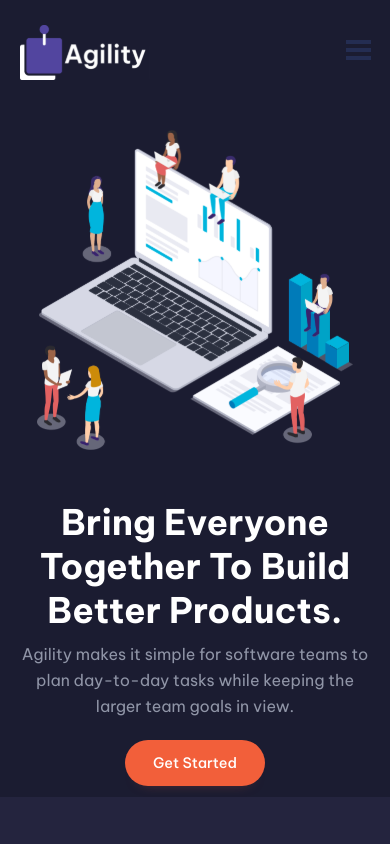
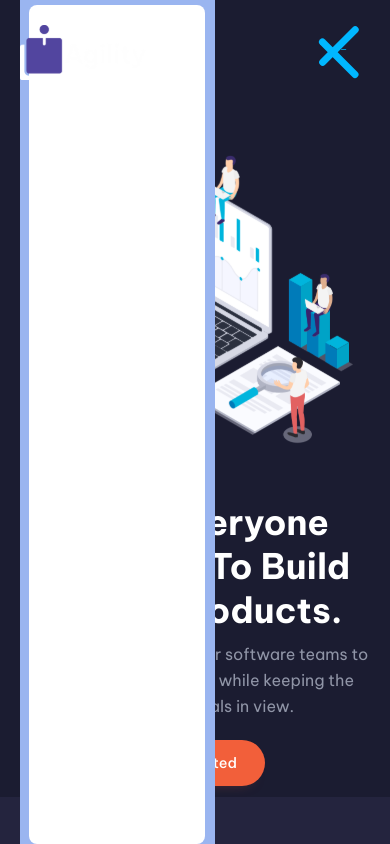
Before and after one commit to thisiskushal31/Agility, a React (Create React App) app: page / in a window 390 px wide. Both pictures are taken after a click on the button 358 px from the left and 52 px from the top of the page. Shown: the top 844 px of the page. Built offline with nearby package versions, Linux system fonts and the light colour scheme.

Commit message:
Hamburger Menu added

```diff
--- a/src/components/Footer.jsx
+++ b/src/components/Footer.jsx
@@ -79,7 +79,7 @@ export default function Footer() {
         </form>
         <div className="footer__copyright">
           <p className="footer__copyright--paragraph">
-              &copy; Copyright 2020. All Rights Reserved
+              &copy; Copyright 2022. All Rights Reserved
           </p>
         </div>
       </div>
--- a/src/components/Header.jsx
+++ b/src/components/Header.jsx
@@ -1,6 +1,26 @@
+import React, {useState} from "react";
 import logo from "../assets/logo.svg";
 import llustration from "../assets/illustration-intro.svg";
 export default function Navbar() {
+
+  // to change burger classes
+  const [header__topMobile_bar, setBurgerClass] = useState("burger-bar unclicked")
+  const [header__topMobile_nav, setMenuClass] = useState("menu hidden")
+  const [isMenuClicked, setIsMenuClicked] = useState(false)
+
+  // toggle burger menu change
+  const updateMenu = () => {
+      if(!isMenuClicked) {
+          setBurgerClass("burger-bar clicked")
+          setMenuClass("menu visible")
+      }
+      else {
+          setBurgerClass("burger-bar unclicked")
+          setMenuClass("menu hidden")
+      }
+      setIsMenuClicked(!isMenuClicked)
+  }
+
   return (
     <header className="header">
     <section className="header__topMobile header--fixed" id="headerTop">
@@ -8,12 +28,13 @@ export default function Navbar() {
         <a href="#" className="header__topMobile--brand">
           <img src={logo} alt="manage logo" className="header__topMobile--img"/>
         </a>
-        <button className="header__topMobile--burger" id="btnBurger">
-          <div className="header__topMobile--bar"></div>
-          <div className="header__topMobile--bar"></div>
-          <div className="header__topMobile--bar"></div>
+        <button onClick={updateMenu} className="header__topMobile_burger" id="btnBurger">
+          <div className={header__topMobile_bar}></div>
+          <div className={header__topMobile_bar}></div>
+          <div className={header__topMobile_bar}></div>
         </button>
-        <nav className="header__topMobile--nav" id="nav">
+        {/* <nav className="header__topMobile--nav" id="nav"> */}
+        <nav className={header__topMobile_nav} id="nav">
           <ul className="header__topMobile--menu">
             <li className="header__topMobile--list">
               <a href="#" className="header__topMobile--link">pricing</a>
--- a/src/scss/_footer.scss
+++ b/src/scss/_footer.scss
@@ -79,14 +79,6 @@
             border: none;
             outline: none;
             padding-left: 20px;
-            &.bgValid {
-                background-color: #5082bb93;
-                color: var(--white);
-            }
-            &.bgWrong {
-                background-color: #f25f3a88;
-                color: var(--white);
-            }
             &:hover,
             &:focus-visible {
                 border: none;
--- a/src/scss/_header.scss
+++ b/src/scss/_header.scss
@@ -36,7 +36,55 @@
             object-fit: contain;
         }
 
-        &--burger {
+        .burger-bar {
+            width: 4em;
+            height: 0.5em;
+            background-color: rgb(0, 183, 255);
+            border-radius: 0.5em;
+        }
+
+        .menu {
+            width: 50%;
+            height: 100vh;
+            background-color: rgb(154, 181,240);
+            position: absolute;
+            top: 0;
+            z-index: -1;
+        }
+
+        /* ------------- sliding menu ------------------ */
+        .hidden {
+            display: none;
+        }
+
+        .visible {
+            display: inherit;
+        }
+
+        /* ----- animations--------- */
+        /* clicked */
+        .burger-bar.clicked:nth-child(1){
+            transform: rotate(45deg) translate(0.75em, 1.25em);
+            transition: ease-out 0.5s;
+        }
+
+        .burger-bar.clicked:nth-child(2){
+            transform: scale(0.1);
+            transition: ease-out 0.5s;
+        }
+
+        .burger-bar.clicked:nth-child(3){
+            transform: rotate(135deg) translate(-0.5em, 1em);
+            transition: ease-out 0.5s;
+        }
+
+        /* unclicked */
+        .burger-bar.unclicked {
+            transform: rotate(0) translate(0);
+            transition: cubic-bezier(0.175, 0.885, 0.32, 1.275) 0.5s;
+        }
+
+        &_burger {
             display: flex;
             flex-direction: column;
             gap: 4px;
@@ -45,28 +93,28 @@
             padding-bottom: 5px;
         }
 
-        &--bar {
+        &_bar {
             background-color: var(--Dark-Blue);
             width: 25px;
             height: 4px;
             transition: var(--animation);
         }
 
-        &--bar:nth-child(1).active {
+        &_bar:nth-child(1).active {
             transform: rotate(45deg);
             transform-origin: 10% 10%;
         }
 
-        &--bar:nth-child(2).active {
+        &_bar:nth-child(2).active {
             opacity: 0;
         }
 
-        &--bar:nth-child(3).active {
+        &_bar:nth-child(3).active {
             transform: rotate(-45deg);
             transform-origin: 0% 45%;
         }
 
-        &--nav {
+        .toggleMenu {
             position: fixed;
             top: 77px;
             left: 0;
@@ -287,3 +335,72 @@
         }
     }
 }
+
+
+// /* ---------------- Navbar and burger menu ------------------ */
+// nav {
+//     width: 100%;
+//     height: 5em;
+//     background-color: rgb(37, 39, 53);
+//     display: flex;
+//     justify-content: flex-start;
+//     padding: 1em;
+// }
+
+// .burger-menu {
+//     height: 100%;
+//     width: 4em;
+//     display: flex;
+//     flex-direction: column;
+//     align-items: flex-start;
+//     justify-content: space-between;
+//     cursor: pointer;
+// }
+
+// .burger-bar {
+//     width: 4em;
+//     height: 0.5em;
+//     background-color: rgb(0, 183, 255);
+//     border-radius: 0.5em;
+// }
+
+// .menu {
+//     width: 50%;
+//     height: 100vh;
+//     background-color: rgb(154, 181,240);
+//     position: absolute;
+//     top: 0;
+//     z-index: -1;
+// }
+
+// /* ------------- sliding menu ------------------ */
+// .hidden {
+//     display: none;
+// }
+
+// .visible {
+//     display: inherit;
+// }
+
+// /* ----- animations--------- */
+// /* clicked */
+// .burger-bar.clicked:nth-child(1){
+//     transform: rotate(45deg) translate(0.75em, 1.25em);
+//     transition: ease-out 0.5s;
+// }
+
+// .burger-bar.clicked:nth-child(2){
+//     transform: scale(0.1);
+//     transition: ease-out 0.5s;
+// }
+
+// .burger-bar.clicked:nth-child(3){
+//     transform: rotate(135deg) translate(-0.5em, 1em);
+//     transition: ease-out 0.5s;
+// }
+
+// /* unclicked */
+// .burger-bar.unclicked {
+//     transform: rotate(0) translate(0);
+//     transition: cubic-bezier(0.175, 0.885, 0.32, 1.275) 0.5s;
+// }
```
Also changed, not shown: src/scss/_about.scss (+0 -34 lines).
